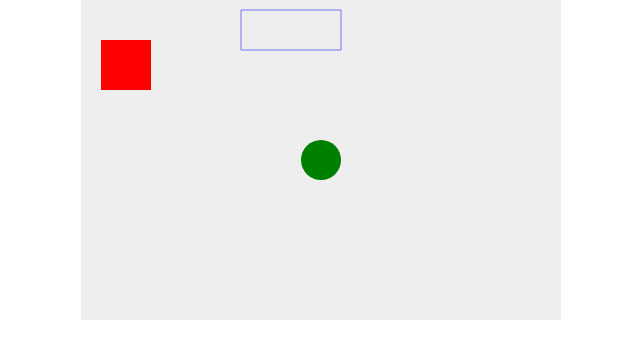
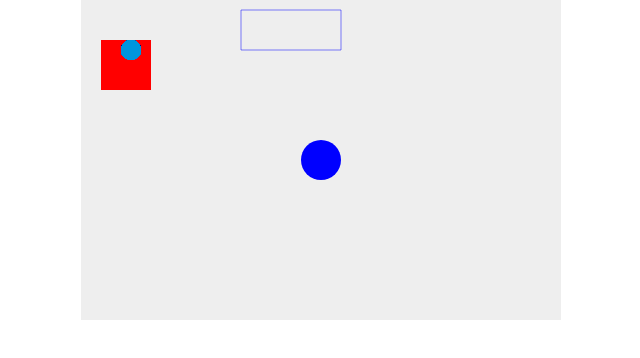
Before and after one commit to KhallilB/breakout_clone, a plain HTML site: page breakout.html in a window 1280 px wide. Shown: the whole page, without its empty margins (319-959 px from the left). Drawn offline with Linux system fonts and the light colour scheme.

Commit message:
moved script

```diff
--- /dev/null
+++ b/breakout-script.js
@@ -0,0 +1,33 @@
+const canvas = document.getElementById("myCanvas");
+const myCanvas = canvas.getContext("2d");
+
+//GAme Box
+myCanvas.beginPath();
+myCanvas.rect(20, 40, 50, 50);
+myCanvas.fillStyle = "#FF0000";
+myCanvas.fill();
+myCanvas.closePath();
+
+myCanvas.beginPath();
+myCanvas.arc(240, 160, 20, 0, Math.PI * 2, false);
+myCanvas.fillStyle = "blue";
+myCanvas.fill();
+myCanvas.closePath();
+
+myCanvas.beginPath();
+myCanvas.rect(160, 10, 100, 40);
+myCanvas.strokeStyle = "rgba(0, 0, 255, 0.5)";
+myCanvas.stroke();
+myCanvas.closePath();
+
+const x = canvas.width / 2;
+const y = canvas.height - 30;
+
+function draw() {
+  myCanvas.beginPath();
+  myCanvas.arc(50, 50, 10, 0, Math.PI * 2);
+  myCanvas.fillStyle = "#0095DD";
+  myCanvas.fill();
+  myCanvas.closePath();
+}
+setInterval(draw, 10);
--- a/breakout.html
+++ b/breakout.html
@@ -15,30 +15,11 @@
     </style>
   </head>
   <body>
-    <canvas id="myCanvas" width="480" height="320"></canvas>
+    <canvas id="myCanvas" width="480" height="320">
+      Sorry your browser doesnt support canvas :( <br />
+      Try Another browser or update your current browser
+    </canvas>
 
-    <script>
-      const canvas = document.getElementById("myCanvas");
-      const myCanvas = canvas.getContext("2d");
-
-      //GAme Box
-      myCanvas.beginPath();
-      myCanvas.rect(20, 40, 50, 50);
-      myCanvas.fillStyle = "#FF0000";
-      myCanvas.fill();
-      myCanvas.closePath();
-
-      myCanvas.beginPath();
-      myCanvas.arc(240, 160, 20, 0, Math.PI * 2, false);
-      myCanvas.fillStyle = "green";
-      myCanvas.fill();
-      myCanvas.closePath();
-
-      myCanvas.beginPath();
-      myCanvas.rect(160, 10, 100, 40);
-      myCanvas.strokeStyle = "rgba(0, 0, 255, 0.5)";
-      myCanvas.stroke();
-      myCanvas.closePath();
-    </script>
+    <script src="breakout-script.js"></script>
   </body>
 </html>
```
